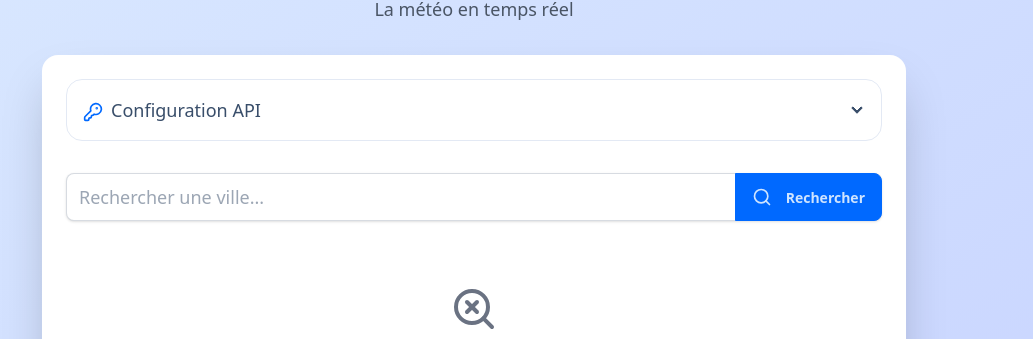
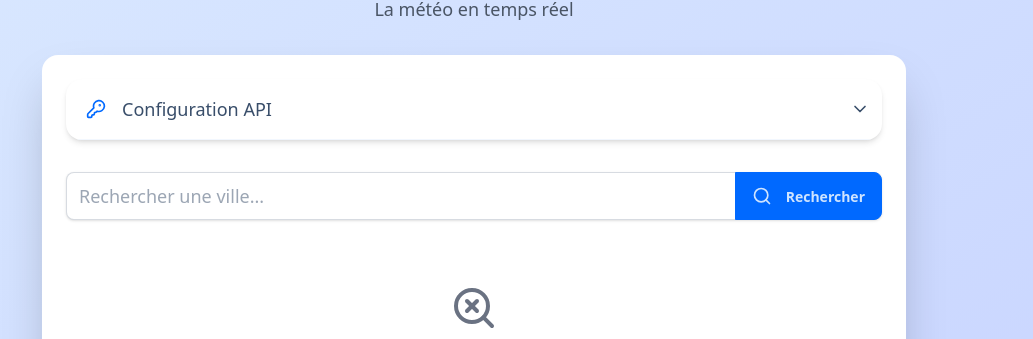
Before and after one commit to SayliDev/react-weather-app, a React (Vite) app: page / in a window 1280 px wide. Shown: the part 155-494 px from the top of the page, without its empty margins (166-1199 px from the left). Built offline with nearby package versions, Linux system fonts and the light colour scheme.

Commit message:
style: enhance ApiConfig with collapsible UI

```diff
--- a/src/components/weather/ApiConfig.tsx
+++ b/src/components/weather/ApiConfig.tsx
@@ -5,6 +5,7 @@ import {
   KeyRound,
   CheckCircle2,
   XCircle,
+  ChevronDown,
 } from "lucide-react";
 import { useState, useEffect } from "react";
 import { OpenWeatherMapService } from "../../services/weatherApi";
@@ -20,6 +21,7 @@ const ApiConfig: React.FC<ApiConfigProps> = ({
 }) => {
   const [showToken, setShowToken] = useState(false);
   const [isValid, setIsValid] = useState<boolean | null>(null);
+  const [isExpanded, setIsExpanded] = useState(false);
 
   useEffect(() => {
     const validateKey = async () => {
@@ -38,71 +40,99 @@ const ApiConfig: React.FC<ApiConfigProps> = ({
   }, [apiToken]);
 
   return (
-    <div className="collapse collapse-arrow border border-base-300 bg-base-100 rounded-box mb-6">
-      <input type="checkbox" />
-      <div className="collapse-title text-lg font-medium">
-        <KeyRound className="inline text-primary mr-2" size={20} />
-        Configuration API
+    <div className="card bg-base-100 shadow-md hover:shadow-lg transition-shadow duration-300 mb-6 overflow-hidden">
+      <div
+        className="p-3 flex items-center justify-between cursor-pointer border-b border-base-200"
+        onClick={() => setIsExpanded(!isExpanded)}
+      >
+        <div className="flex items-center gap-2">
+          <div className=" p-2 rounded-full">
+            <KeyRound className="text-primary" size={20} />
           </div>
-      <div className="collapse-content">
+          <h3 className="text-lg font-medium">Configuration API</h3>
+        </div>
+        <div
+          className={`transform transition-transform duration-300 ${
+            isExpanded ? "rotate-180" : ""
+          }`}
+        >
+          <ChevronDown size={20} />
+        </div>
+      </div>
+
+      <div
+        className={`overflow-hidden transition-all duration-300 ${
+          isExpanded ? "max-h-96" : "max-h-0"
+        }`}
+      >
+        <div className="p-4">
           <div className="form-control">
             <label className="label">
-            <span className="label-text">Token API OpenWeatherMap</span>
+              <span className="label-text font-medium">
+                Token API OpenWeatherMap
+              </span>
             </label>
-          <div className="input-group flex items-center">
+
+            <div className="relative">
               <input
                 type={showToken ? "text" : "password"}
                 placeholder="Entrez votre token API"
-              className={`input input-bordered w-full ${
+                className={`input input-bordered w-full pr-10 ${
                   isValid === true
-                  ? "input-success"
+                    ? "input-success border-success"
                     : isValid === false
-                  ? "input-error"
+                    ? "input-error border-error"
                     : ""
                 }`}
                 value={apiToken}
                 onChange={(e) => onApiTokenChange(e.target.value)}
               />
               <button
-              className="btn btn-square btn-outline"
+                className="absolute right-2 top-1/2 transform -translate-y-1/2 cursor-pointer p-2 rounded-full"
                 onClick={() => setShowToken(!showToken)}
+                aria-label={
+                  showToken ? "Masquer le token" : "Afficher le token"
+                }
               >
-              {showToken ? <EyeOff size={20} /> : <Eye size={20} />}
+                {showToken ? <EyeOff size={16} /> : <Eye size={16} />}
               </button>
             </div>
+
             {isValid !== null && (
               <div
-              className={`text-sm mt-1 flex items-center gap-1 ${
+                className={`mt-2 flex items-center gap-2 text-sm font-medium ${
                   isValid ? "text-success" : "text-error"
                 }`}
               >
                 {isValid ? (
                   <>
                     <CheckCircle2 size={16} />
-                  Clé API valide
+                    <span>Clé API valide</span>
                   </>
                 ) : (
                   <>
                     <XCircle size={16} />
-                  Clé API invalide
+                    <span>Clé API invalide</span>
                   </>
                 )}
               </div>
             )}
-          <label className="label">
-            <span className="label-text-alt text-info">
-              <Info className="inline mr-1" size={16} />
+
+            <div className="mt-3 bg-info bg-opacity-10 p-3 rounded-lg flex items-start gap-2">
+              <Info className="text-primary flex-shrink-0 mt-0.5" size={16} />
+              <span className="text-sm">
                 Obtenez votre token gratuit sur{" "}
                 <a
                   href="https://openweathermap.org/"
-                className="underline"
+                  className="text-primary hover:underline font-medium"
                   target="_blank"
                   rel="noopener noreferrer"
                 >
                   openweathermap.org
                 </a>
               </span>
-          </label>
+            </div>
+          </div>
         </div>
       </div>
     </div>
```
Lines whose indentation alone changed are shown as unchanged.
